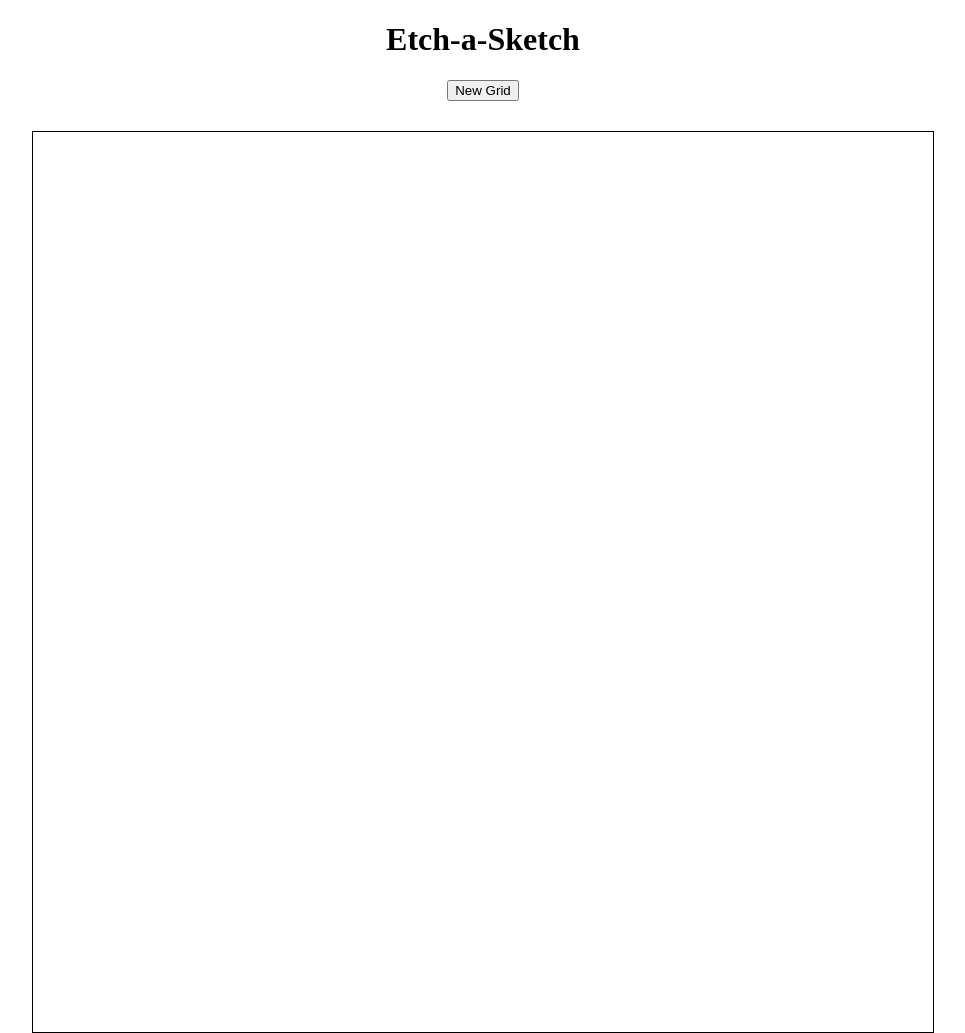
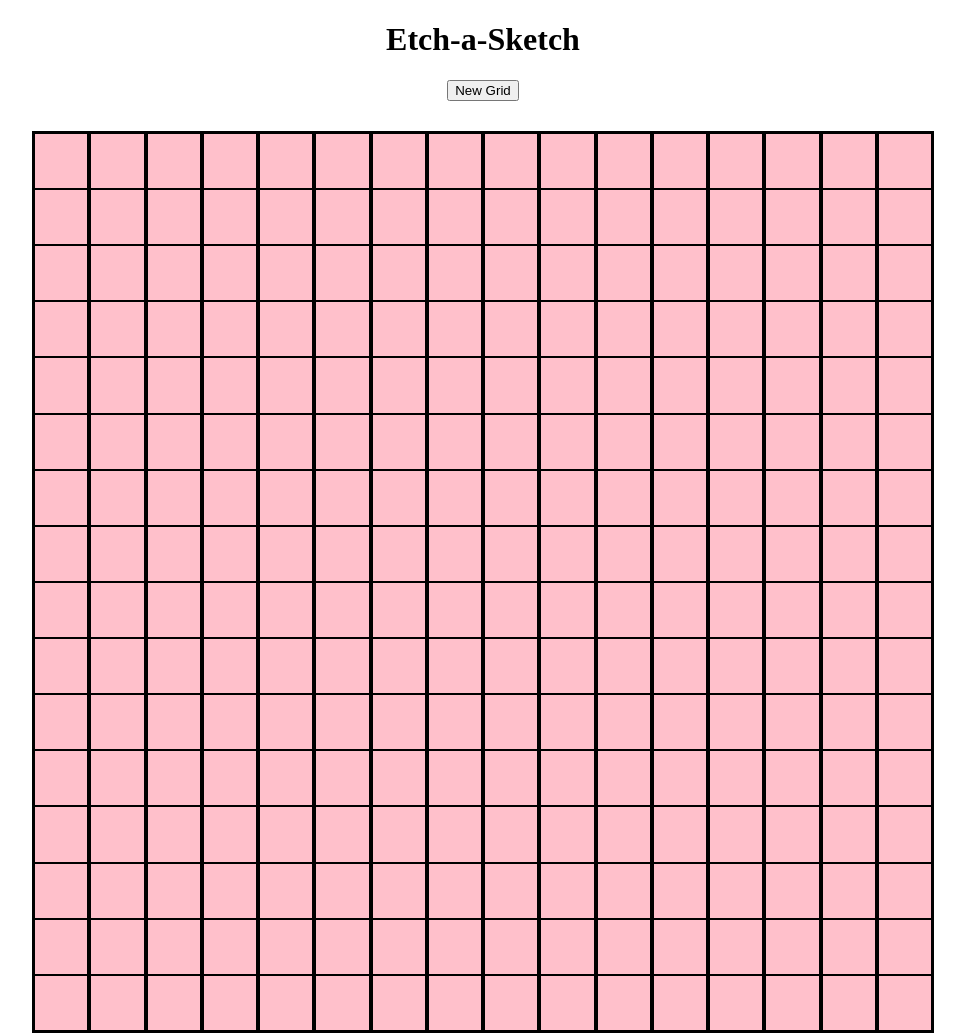
Before and after one commit to MSanouvo/Etch-a-Sketch-Project, a plain HTML site: page index.html in a window 1280 px wide. Shown: the whole page, without its empty margins (157-1122 px from the left). Drawn offline with Linux system fonts and the light colour scheme.

Commit message:
Generated grid
- grid container was empty and now has elements
- genertates a 16x16 grid of div items on page load
- generateGrid found in script.js

```diff
--- a/index.html
+++ b/index.html
@@ -4,7 +4,7 @@
     <meta charset="UTF-8">
     <meta name="viewport" content="width=device-width, initial-scale=1.0">
     <link rel="stylesheet" href="style.css">
-    <script src="script.js"></script>
+
     <title>Etch a Sketch</title>
 </head>
 
@@ -18,4 +18,5 @@
 
     </div>
 </body>
+<script src="script.js"></script>
 </html>
--- a/script.js
+++ b/script.js
@@ -0,0 +1,44 @@
+//Check JS works
+console.log('Hello World')
+
+//Genertate Grid
+const container = document.getElementById("container")
+
+
+const button = document.querySelector('button')
+
+
+
+
+let end = 16
+
+function generateGrid(){
+    let i = 0
+    let k = 0
+    console.log('function fired')
+    container.setAttribute('style', "background: pink;")
+    while(i < end){
+        //create columns
+        const gridColumn = document.createElement('div')
+        gridColumn.setAttribute("style", "display: flex; flex:auto; flex-direction: column; border: 1px solid black;")
+        container.appendChild(gridColumn)
+        i++
+        while(k < end){
+            //create rows
+            const gridRow = document.createElement('div')
+            gridRow.setAttribute("style", "display: flex; flex:auto; flex-direction: row; border: 1px solid black;")
+            gridColumn.appendChild(gridRow)
+            k++
+        }
+        k=0
+    }
+
+}
+
+//Event handlers
+addEventListener('load', (event) => {
+    console.log('page loaded')
+    generateGrid()
+});
+
+//button.addEventListener('click', generateGrid)
```
